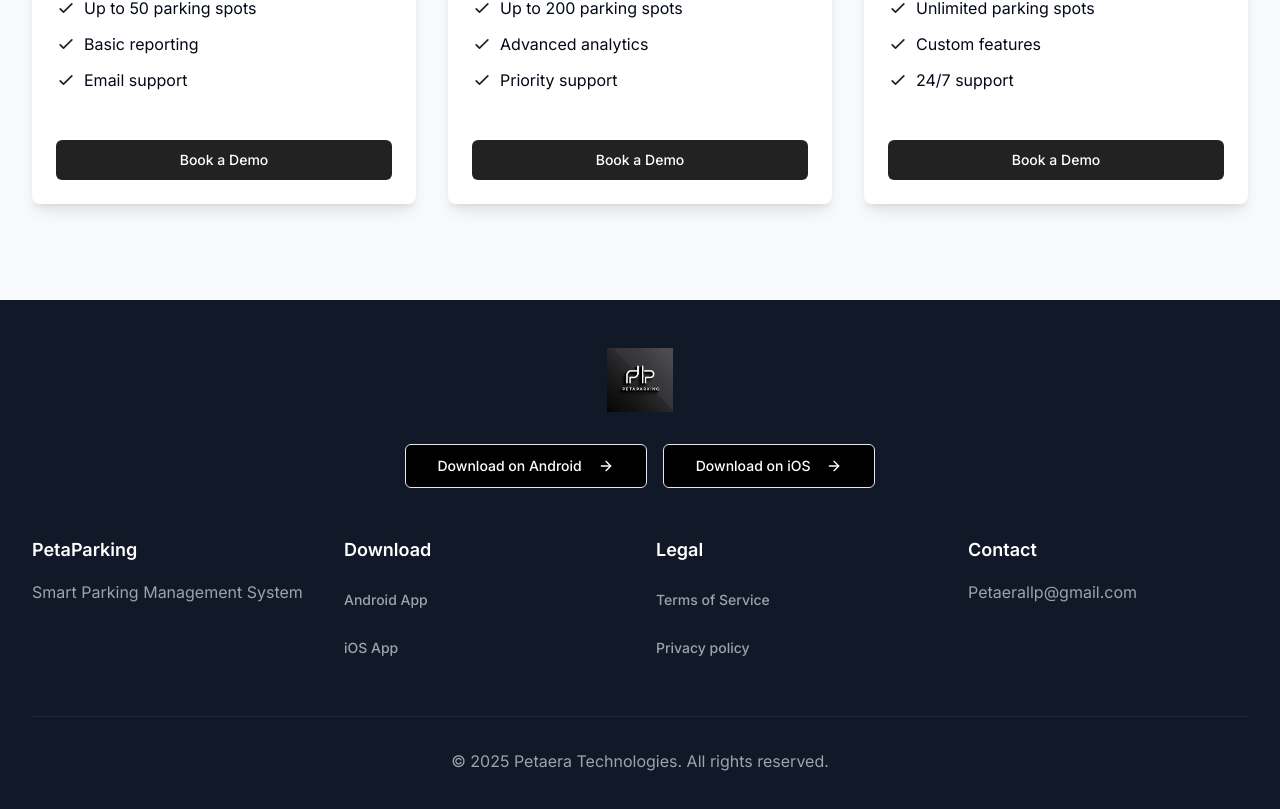
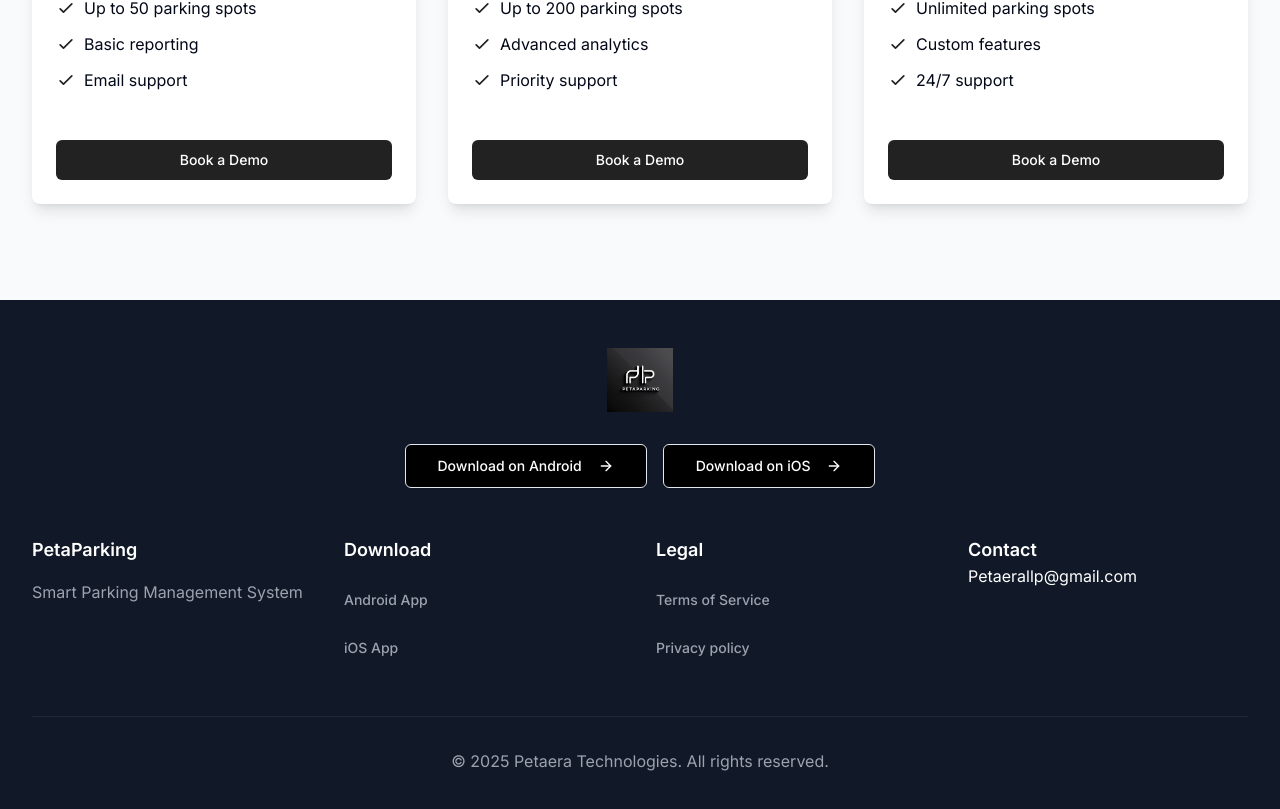
Before and after one commit to Petaera/petaparking-landing_page, a React (Vite) app: page / in a window 1280 px wide. Shown: the part 3150-3959 px from the top of the page. Built offline with nearby package versions, Linux system fonts and the light colour scheme.

Commit message:
contact mail

```diff
--- a/src/components/Footer.tsx
+++ b/src/components/Footer.tsx
@@ -75,7 +75,9 @@ const Footer = () => {
           </div>
           <div className="space-y-4">
             <h3 className="text-lg font-semibold">Contact</h3>
-            <p className="text-gray-400">Petaerallp@gmail.com</p>
+            <a href="mailto:petaerallp@gmail.com?subject=We%20are%20interested%20in%20PetaParking,%20let%20me%20know%20more%20about%20it!">
+    Petaerallp@gmail.com
+  </a>
           </div>
         </div>
 
```
